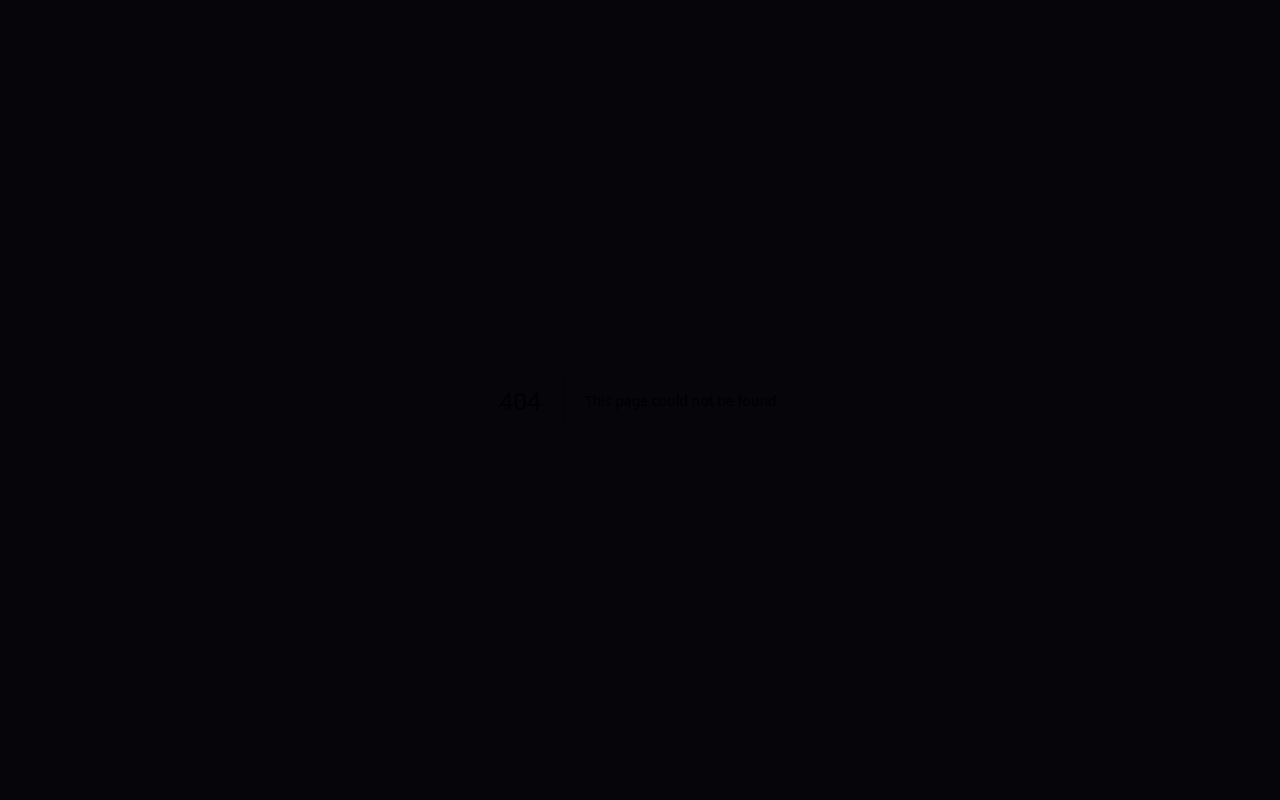
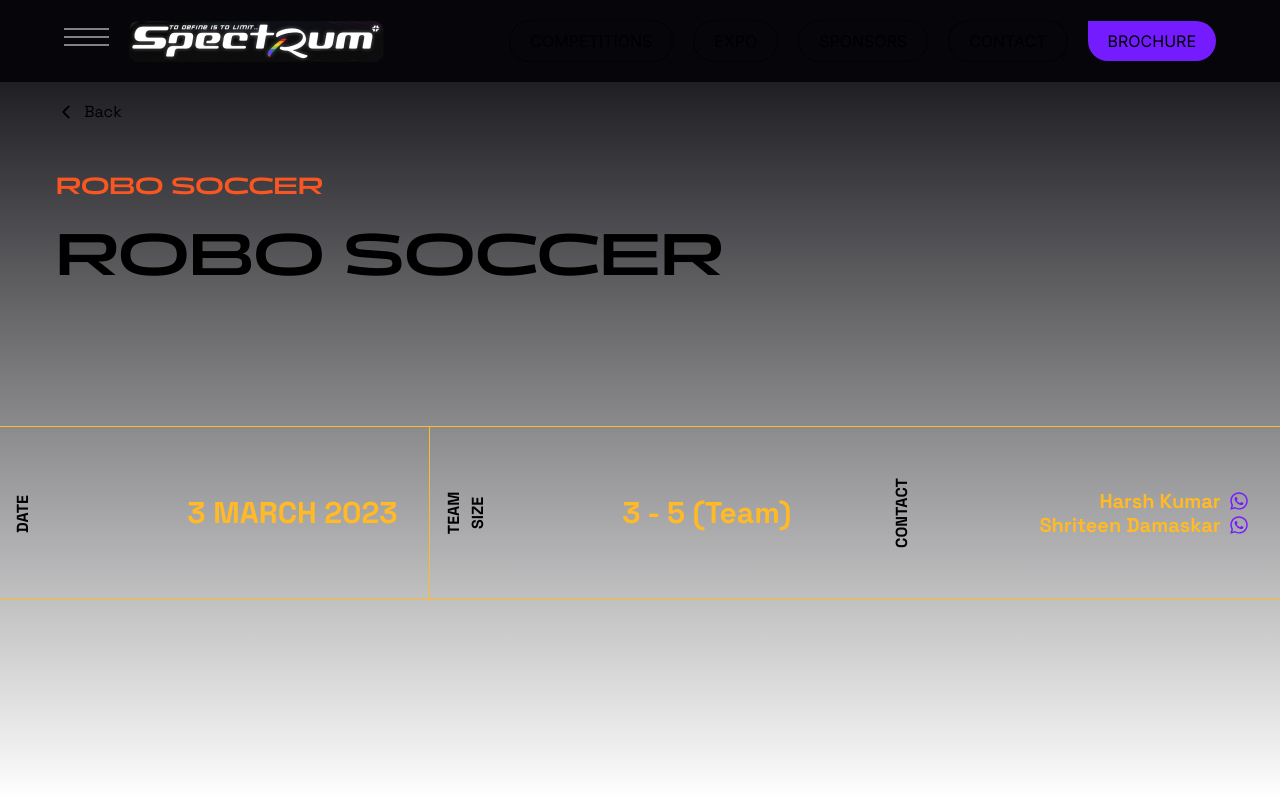
Before and after one commit to Engicos-Coders-Club/gec-spectrum-website-2024, a Next.js app: page /event in a window 1280 px wide. Before the commit this address had no page. Built offline with nearby package versions, Linux system fonts and the light colour scheme.

Commit message:
Base styling complete

```diff
--- /dev/null
+++ b/src/app/event/page.tsx
@@ -0,0 +1,118 @@
+import Navbar from "@/components/Navbar";
+import Link from "next/link";
+import { IoChevronBack } from "react-icons/io5";
+import { FaWhatsapp } from "react-icons/fa6";
+import { Space_Grotesk } from "next/font/google";
+import { EVENT } from "@/utils/data.example";
+import localFont from "next/font/local";
+
+const space = Space_Grotesk({
+  weight: ["700", "500", "400"],
+  subsets: ["latin"],
+  display: "swap",
+});
+
+const panchang = localFont({
+  src: "../../../public/Panchang-Variable.ttf",
+  display: "swap",
+});
+
+const page = () => {
+  return (
+    <div className="h-screen w-screen overflow-hidden">
+      <Navbar />
+      <div className="h-[89vh] w-screen">
+        <div className="h-[70%] w-full my-5">
+          <div className="h-[65%] w-screen px-14 flex flex-col gap-10">
+            <div className="flex gap-2 w-20">
+              <Link href="/" className="flex gap-2">
+                <IoChevronBack className=" size-5" />
+                <p
+                  className={`hover:underline mb-2 ${space.className} font-normal text-base leading-5`}
+                >
+                  Back
+                </p>
+              </Link>
+            </div>
+            <div className="w-auto h-32 flex flex-col gap-5">
+              <h1
+                className={`${panchang.className} font-semibold text-2xl text-[#FA5622]`}
+              >
+                {EVENT[0].subtitle}
+              </h1>
+              <h1
+                className={`${panchang.className} font-semibold text-6xl leading-[4rem]`}
+              >
+                {EVENT[0].title}
+              </h1>
+            </div>
+          </div>
+          <div className="h-[35%] w-screen flex items-center justify-evenly border-y border-[#FFBA25]">
+            <div className="w-[33%] h-auto flex justify-between items-center">
+              <div
+                className={`h-full w-10 rotate-[270deg] ${space.className} font-bold`}
+              >
+                DATE
+              </div>
+              <div className={`mr-7 ${space.className} text-[#FFBA25]`}>
+                <h2 className=" font-bold leading-10 text-3xl">
+                  {EVENT[0].date}
+                </h2>
+              </div>
+            </div>
+            <div className=" border-l border-[#FFBA25] w-[33%] h-full">
+              <div className="h-full mx-8 flex justify-between items-center">
+                <div className="flex flex-row">
+                  <div
+                    className={`w-10 h-20 rotate-[270deg] flex justify-center ${space.className} font-bold`}
+                  >
+                    TEAM
+                  </div>
+                  <div
+                    className={`w-2 h-20 rotate-[270deg] flex justify-center ${space.className} font-bold`}
+                  >
+                    SIZE
+                  </div>
+                </div>
+                <div className={`mr-7 ${space.className} text-[#FFBA25]`}>
+                  <h2 className=" font-bold leading-10 text-3xl">
+                    {EVENT[0].team_size} ({EVENT[0].type})
+                  </h2>
+                </div>
+              </div>
+            </div>
+            <div className="w-[33%] h-auto px-7 flex justify-between items-center">
+            <div
+                className={`h-full w-10 rotate-[270deg] ${space.className} font-bold flex justify-center items-center`}
+              >
+                CONTACT
+            </div>
+            <div className={`${space.className} text-[#FFBA25] w-60 h-full flex flex-col items-end`}>
+    <Link href={EVENT[0].contacts[0].contact} className="text-right">
+        <h2 className="font-semibold leading-6 text-xl flex items-center gap-2">
+            {EVENT[0].contacts[0].name}
+            <span className="text-[#741CFF]">
+                <FaWhatsapp className="font-semibold text-xl"/>
+            </span>
+        </h2>
+    </Link>
+    <Link href={EVENT[0].contacts[1].contact}>
+        <h2 className="font-semibold leading-6 text-xl flex items-center gap-2">
+            {EVENT[0].contacts[1].name}
+            <span className="text-[#741CFF]">
+                <FaWhatsapp className="font-semibold text-xl"/>
+            </span>
+        </h2>
+    </Link>
+</div>
+
+            </div>
+          </div>
+        </div>
+        <div>{/* TODO */}</div>
+      </div>
+    </div>
+  );
+};
+
+export default page;
--- /dev/null
+++ b/src/utils/data.example.ts
@@ -0,0 +1,19 @@
+export const EVENT = [
+    {
+        title: "ROBO SOCCER",
+        subtitle: "ROBO SOCCER",
+        date: "3 MARCH 2023",
+        type: "Team",
+        team_size: "3 - 5",
+        contacts: [
+            {
+                name: "Harsh Kumar",
+                contact: "/"
+            },
+            {
+                name: "Shriteen Damaskar",
+                contact: "/"
+            }
+        ]
+    }
+]
```
